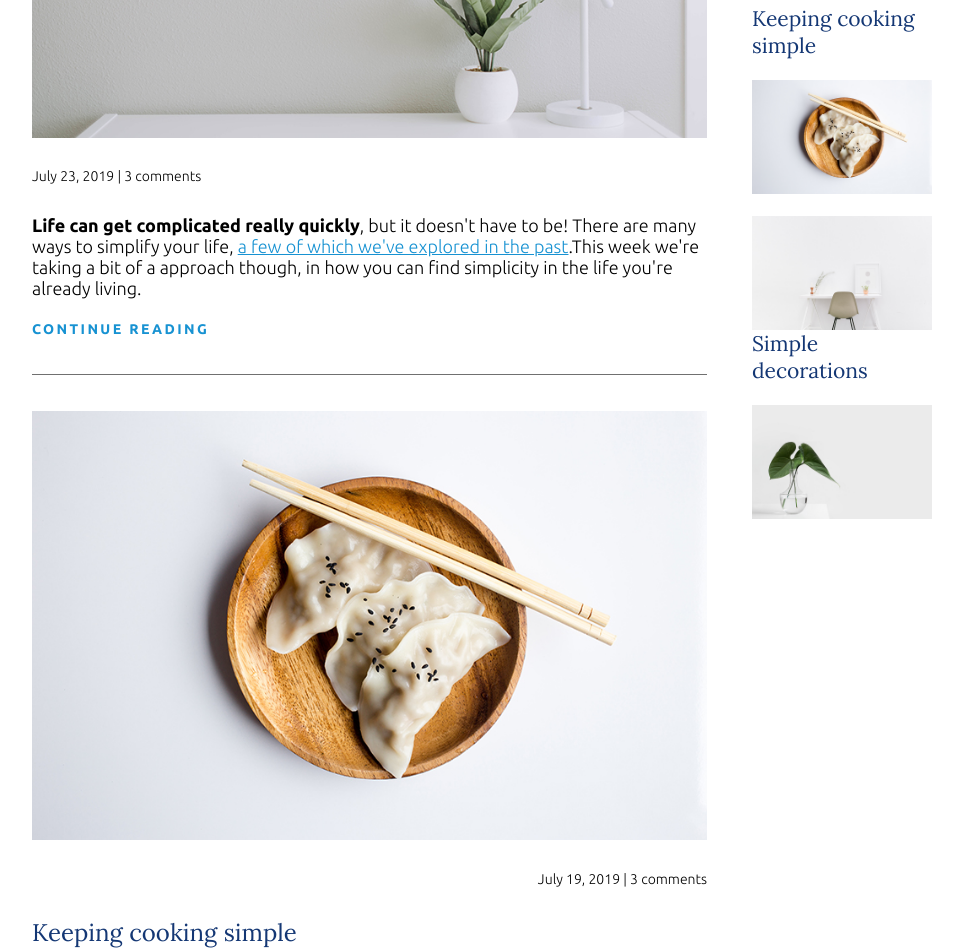
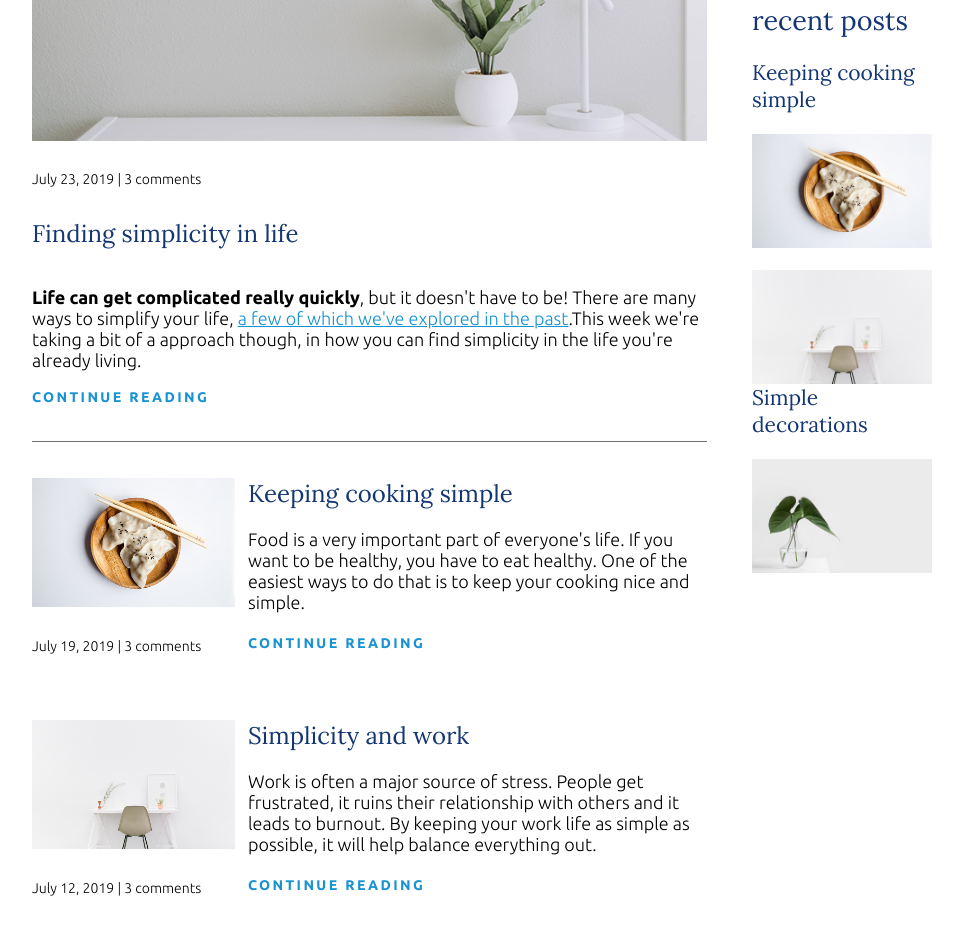
Before and after one commit to BexLedwith/A-Simple-Life, a plain HTML site: page index.html in a window 1280 px wide. Shown: the part 567-1518 px from the top of the page, without its empty margins (158-1121 px from the left). Drawn offline with Linux system fonts and the light colour scheme.

Commit message:
styling articles

```diff
--- a/styles.css
+++ b/styles.css
@@ -99,6 +99,7 @@ header {
   background: #f8f8f8;
   padding: 2em 0;
   text-align: center;
+  margin-bottom: 3em;
 }
 
 nav ul {
@@ -169,14 +170,6 @@ footer {
   margin-bottom: 2em;
 }
 
-.article-recent-secondary {
-  display: flex;
-  flex-direction: column;
-  align-items: flex-end;
-  padding: 0;
-  margin: 0;
-}
-
 /* media queries */
 
 @media (min-width: 675px) {
@@ -191,4 +184,48 @@ footer {
   aside {
     width: 20%;
   }
+
+  .article-recent {
+    flex-direction: row-reverse;
+    justify-content: space-between;
+  }
+
+  .article-recent-main {
+    width: 68%;
+  }
+  .article-recent-secondary {
+    width: 30%;
+  }
+
+  .article-featured {
+    display: flex;
+    flex-direction: column;
+  }
+
+  .article-featured .article-image {
+    order: -2;
+  }
+
+  .article-featured .article-info {
+    order: -1;
+  }
 }
+
+/* @media (min-width: 550px) {
+  .article-recent-main {
+    margin-top: -3em;
+  }
+  .article-info {
+    text-align: right;
+  }
+} */
+
+@media (max-width: 675px) {
+  nav ul {
+    flex-direction: column;
+  }
+
+  nav li {
+    margin: 0.5em 0;
+  }
+}
```
